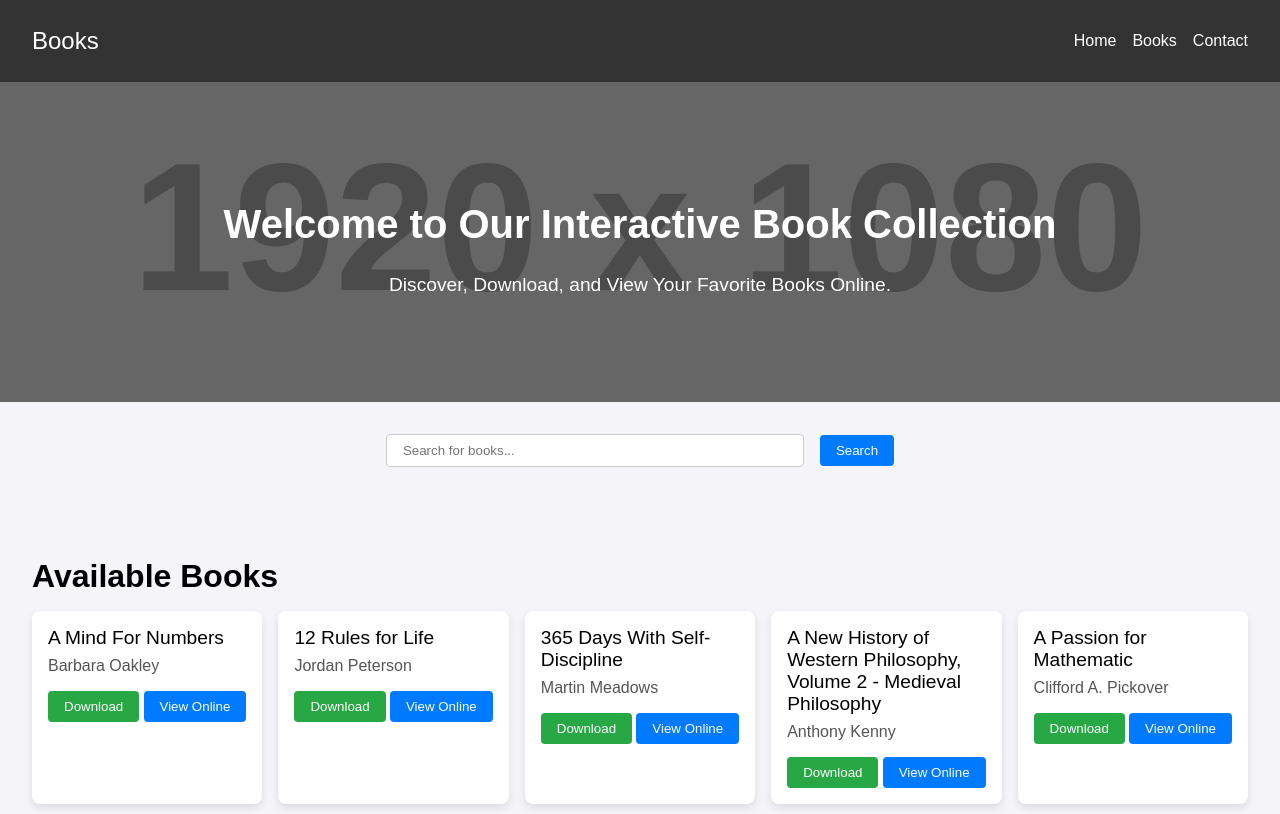
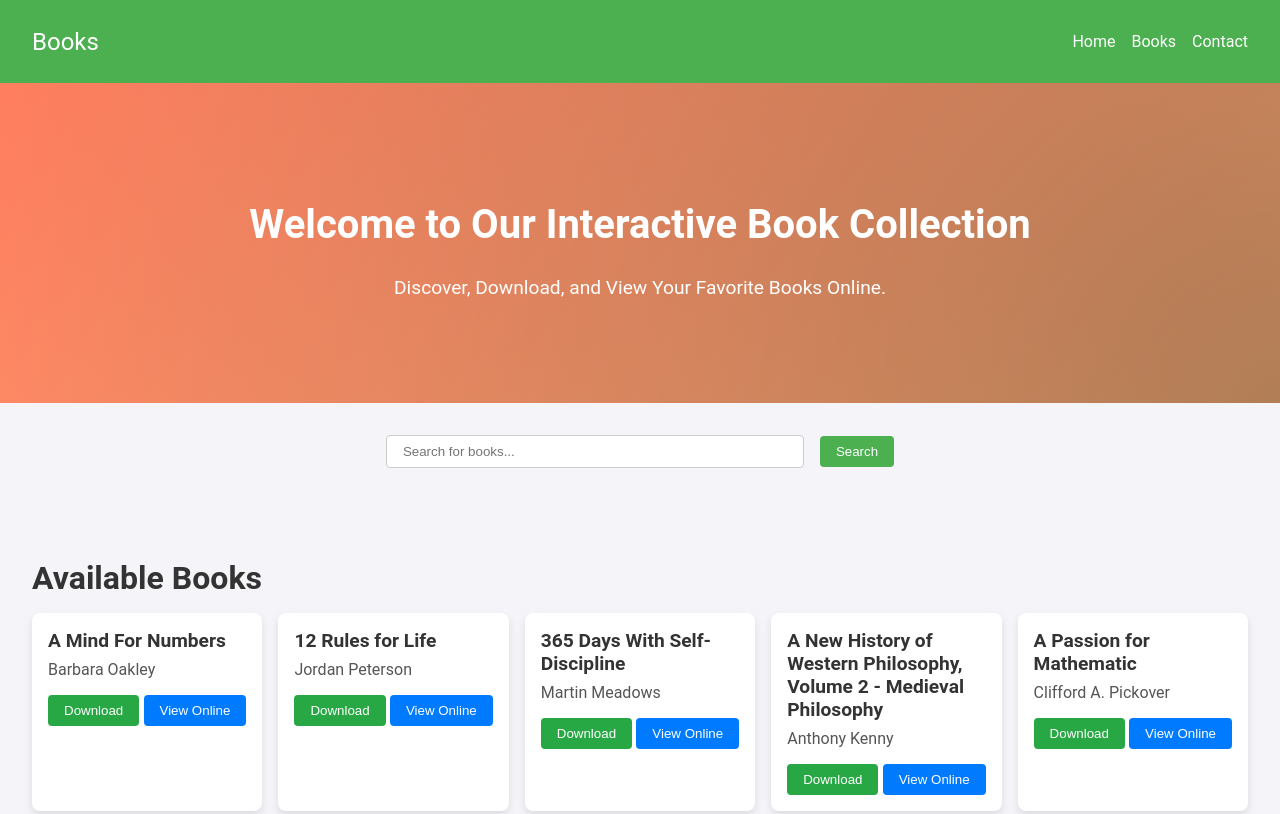
Before and after one commit to rishabhmodi03/Books-catalogue, a plain HTML site: page new_animation/index.html in a window 1280 px wide. Shown: the top 814 px of the page. Drawn offline with Linux system fonts and the light colour scheme; placeholder pictures from the web are drawn by us.

Commit message:
change in css

```diff
--- a/new_animation/styles.css
+++ b/new_animation/styles.css
@@ -1,13 +1,14 @@
 /* General Styles */
 body {
-    font-family: 'Arial', sans-serif;
+    font-family: 'Roboto', sans-serif;
     margin: 0;
     padding: 0;
     background-color: #f4f4f9;
+    color: #333;
 }
 
 header {
-    background-color: #333;
+    background-color: #4CAF50;
     color: #fff;
     padding: 1rem 0;
     display: flex;
@@ -41,9 +42,7 @@ nav ul li a:hover {
 }
 
 #hero {
-    background-image: linear-gradient(to bottom, rgba(0, 0, 0, 0.5), rgba(0, 0, 0, 0.5)), url('https://via.placeholder.com/1920x1080');
-    background-size: cover;
-    background-position: center;
+    background: linear-gradient(135deg, #ff7e5f, #feb47b);
     height: 40vh;
     display: flex;
     flex-direction: column;
@@ -51,15 +50,31 @@ nav ul li a:hover {
     align-items: center;
     color: #fff;
     text-align: center;
+    position: relative;
+    overflow: hidden;
+}
+
+#hero::before {
+    content: '';
+    position: absolute;
+    top: 0;
+    left: 0;
+    width: 100%;
+    height: 100%;
+    background: radial-gradient(circle at bottom right, rgba(0, 0, 0, 0.3), transparent);
 }
 
 #hero h1 {
     font-size: 2.5rem;
     margin-bottom: 0.5rem;
+    z-index: 1;
+    position: relative;
 }
 
 #hero p {
     font-size: 1.2rem;
+    z-index: 1;
+    position: relative;
 }
 
 #search-bar {
@@ -76,11 +91,17 @@ nav ul li a:hover {
     border: 1px solid #ccc;
     border-radius: 4px;
     margin-right: 1rem;
+    transition: box-shadow 0.3s ease;
+}
+
+#search-bar input[type="text"]:focus {
+    box-shadow: 0 0 5px rgba(0, 0, 0, 0.3);
+    outline: none;
 }
 
 #search-bar button {
     padding: 0.5rem 1rem;
-    background-color: #007bff;
+    background-color: #4CAF50;
     color: #fff;
     border: none;
     border-radius: 4px;
@@ -89,7 +110,7 @@ nav ul li a:hover {
 }
 
 #search-bar button:hover {
-    background-color: #0056b3;
+    background-color: #45a049;
 }
 
 #books {
@@ -112,11 +133,12 @@ nav ul li a:hover {
     border-radius: 8px;
     box-shadow: 0 4px 8px rgba(0, 0, 0, 0.1);
     overflow: hidden;
-    transition: transform 0.3s ease;
+    transition: transform 0.3s ease, box-shadow 0.3s ease;
 }
 
 .book-card:hover {
     transform: translateY(-10px);
+    box-shadow: 0 8px 16px rgba(0, 0, 0, 0.2);
 }
 
 .book-card .content {
@@ -126,6 +148,7 @@ nav ul li a:hover {
 .book-card .title {
     font-size: 1.2rem;
     margin-bottom: 0.5rem;
+    font-weight: bold;
 }
 
 .book-card .author {
```
